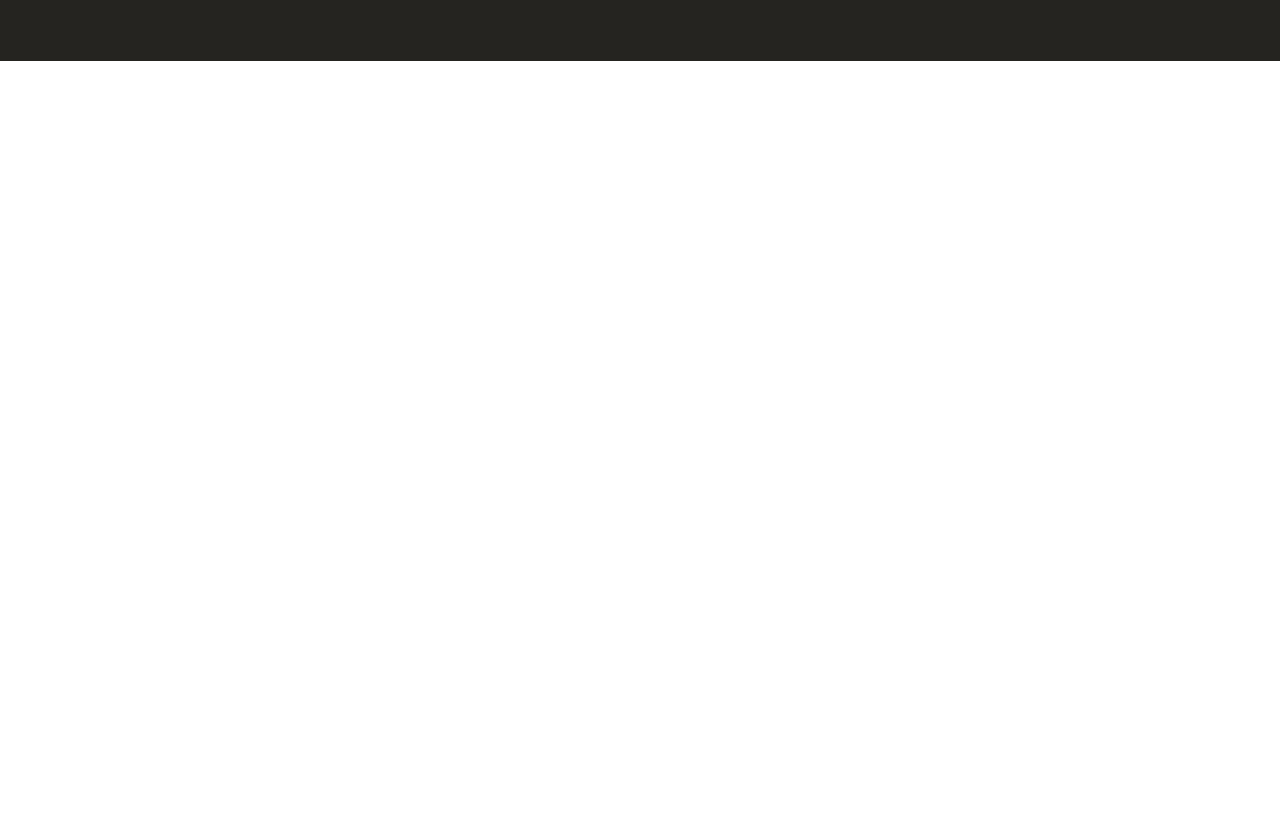
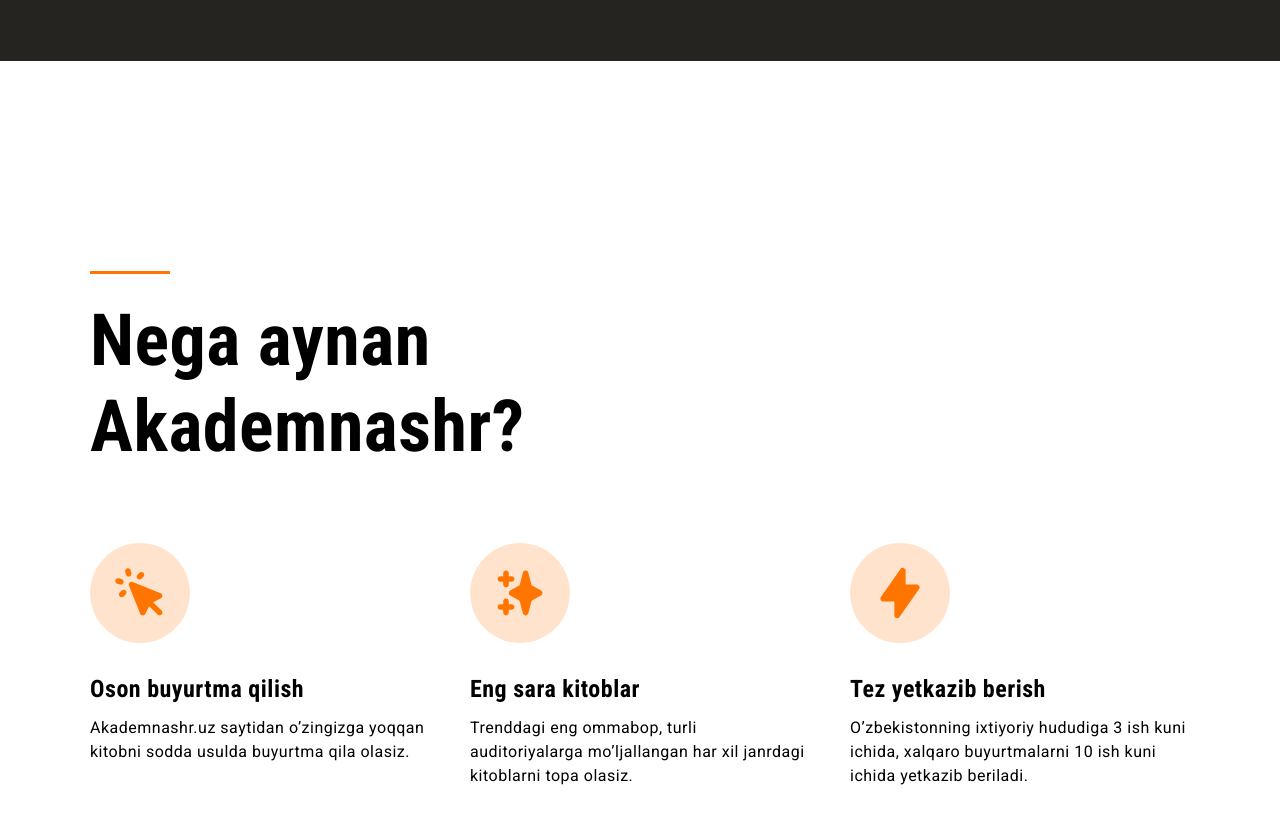
Before and after one commit to frontendoniyorbek/it-sentyabr-uchun.Academynashr, a plain HTML site: page index.html in a window 1280 px wide. Shown: the part 663-1486 px from the top of the page. Before the commit the page ends 800 px from the top, so only its background shows below. Drawn offline with Linux system fonts and the light colour scheme.

Commit message:
why-akademnashr

```diff
--- a/css/styles.css
+++ b/css/styles.css
@@ -152,7 +152,7 @@ body {
 	margin-right: 203px;
 }
 
-.hero-line {
+.line {
 	width: 80px;
 	height: 3px;
 	background-color: #ff7500;
@@ -180,3 +180,59 @@ body {
 	border-radius: 8px;
 }
 /* HERO END */
+
+.why-akademnashr {
+	padding-top: 210px;
+	padding-bottom: 245px;
+}
+
+.why-akademnashr-title {
+	font-family: 'Roboto Condensed', sans-serif;
+	font-weight: 700;
+	font-size: 72px;
+	line-height: 120%;
+	letter-spacing: 0.5px;
+	margin-bottom: 72px;
+	max-width: 435px;
+	width: 100%;
+}
+
+.why-akademnashr-list {
+	display: flex;
+	justify-content: space-between;
+}
+
+.why-akademnashr-item {
+	max-width: 340px;
+	width: 100%;
+}
+
+.why-akademnashr-ciral {
+	width: 100px;
+	height: 100px;
+	background-color: #ff750033;
+	border-radius: 50%;
+	display: flex;
+	align-items: center;
+	justify-content: center;
+	margin-bottom: 32px;
+}
+
+.why-akademnashr-item-title {
+	color: #000;
+	font-family: 'Roboto Condensed', sans-serif;
+	font-weight: 700;
+	font-size: 24px;
+	line-height: 120%;
+	letter-spacing: 0.5px;
+	margin-bottom: 12px;
+}
+
+.why-akademnashr-item-decription {
+	line-height: 150%;
+	letter-spacing: 0.5px;
+}
+
+.why-akademnashr-line {
+	margin-bottom: 24px;
+}
--- a/index.html
+++ b/index.html
@@ -45,7 +45,7 @@
 			<div class="hero">
 				<div class="container hero-container">
 					<div class="hero-info">
-						<div class="hero-line"></div>
+						<div class="line"></div>
 						<h1 class="hero-title">Pythonda dasturlash asoslari</h1>
 						<p class="hero-decription">
 							Dasturlash asoslariga oid o‘zbek tilidagi ilk eng mukammal qo‘llanma. Kitobning har bir bo‘limi uchun maxsus video
@@ -58,6 +58,47 @@
 					</div>
 				</div>
 			</div>
+
+			<!-- Why Akademnashr START -->
+			<section class="why-akademnashr">
+				<div class="container">
+					<div class="line why-akademnashr-line"></div>
+					<h2 class="why-akademnashr-title">Nega aynan Akademnashr?</h2>
+
+					<ul class="why-akademnashr-list">
+						<li class="why-akademnashr-item">
+							<div class="why-akademnashr-ciral">
+								<img src="images/why-akademnashr/cursor-click.svg" alt="Oson buyurtma qilish" width="56" height="56" />
+							</div>
+							<h3 class="why-akademnashr-item-title">Oson buyurtma qilish</h3>
+							<p class="why-akademnashr-item-decription">
+								Akademnashr.uz saytidan o’zingizga yoqqan kitobni sodda usulda buyurtma qila olasiz.
+							</p>
+						</li>
+
+						<li class="why-akademnashr-item">
+							<div class="why-akademnashr-ciral">
+								<img src="images/why-akademnashr/sparkles.svg" alt="Oson buyurtma qilish" width="56" height="56" />
+							</div>
+							<h3 class="why-akademnashr-item-title">Eng sara kitoblar</h3>
+							<p class="why-akademnashr-item-decription">
+								Trenddagi eng ommabop, turli auditoriyalarga mo’ljallangan har xil janrdagi kitoblarni topa olasiz.
+							</p>
+						</li>
+
+						<li class="why-akademnashr-item">
+							<div class="why-akademnashr-ciral">
+								<img src="images/why-akademnashr/lightning-bolt.svg" alt="Oson buyurtma qilish" width="56" height="56" />
+							</div>
+							<h3 class="why-akademnashr-item-title">Tez yetkazib berish</h3>
+							<p class="why-akademnashr-item-decription">
+								O’zbekistonning ixtiyoriy hududiga 3 ish kuni ichida, xalqaro buyurtmalarni 10 ish kuni ichida yetkazib beriladi.
+							</p>
+						</li>
+					</ul>
+				</div>
+			</section>
+			<!-- Why Akademnashr END -->
 		</main>
 		<!-- MAIN END -->
 	</body>
```
Also changed, not shown: images/why-akademnashr/cursor-click.svg (added), images/why-akademnashr/lightning-bolt.svg (added), images/why-akademnashr/sparkles.svg (added), 3 other files.
